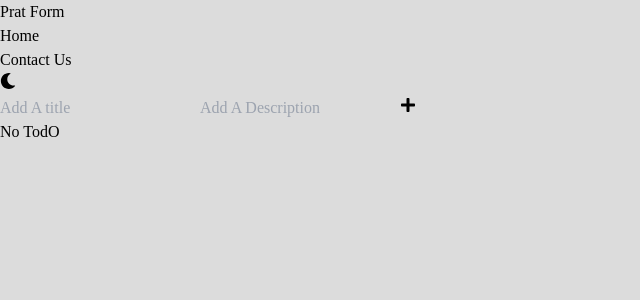
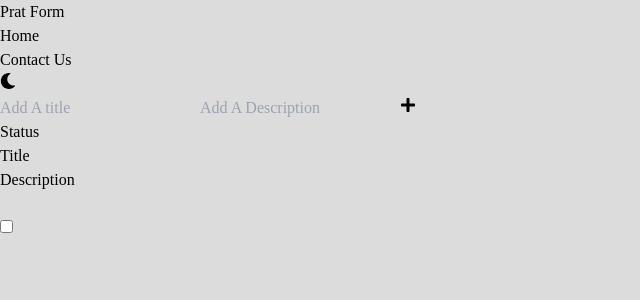
Before and after one commit to AESiR-0/a-better-todo, a React (Vite) app: page / in a window 1280 px wide. Both pictures are taken after a click on the button 408 px from the left and 105 px from the top of the page. Shown: the top 300 px of the page, without its empty margins (0-640 px from the left). Built offline with nearby package versions, Linux system fonts and the light colour scheme.

Commit message:
placement done

```diff
--- a/src/components/InputBox.jsx
+++ b/src/components/InputBox.jsx
@@ -2,65 +2,70 @@ import { useRef, useState } from "react";
 import { FaPlus } from "react-icons/fa";
 
 function InputBox() {
-  const title = useRef("");
-  const description = useRef("");
+  const inputTitle = useRef("");
+  const inputDescription = useRef("");
   const [data, setData] = useState([]);
-  const CheckBoxStatus = ()=>{}
+  const checkBox = document.getElementById('status');
+  const deev = document.getElementById('strik');
+  const Strike = () => {
+    if (checkBox.checked == true){
+      deev.style.textDecoration = 'line-through'
+    } else {
+      deev.style.textDecoration = 'none'
+        }
+  }
+
   return (
     <>
       <div className="input translate-y-56 flex justify-center items-center   ">
         <input
           type="text"
           className="bg-black mx-2 px-2"
-        ref={title}
+          ref={inputTitle}
           placeholder="Add A title"
         />
         <input
           type="text"
           className="bg-black mx-2 px-2"
-        ref={description}
+          ref={inputDescription}
           placeholder="Add A Description"
         />
         <button
           onClick={(e) => {
             e.preventDefault();
-          setData(
+            setData([
               ...data,
-            { title: title.current.value ,
-             description: description.current.value }
-          );
-          title.current.value='';
-          description.current.value='';
+              {
+                title: inputTitle.current.value,
+                description: inputDescription.current.value,
+              },
+            ]);
+            inputTitle.current.value = '',
+            inputDescription.current.value = ''
           }}
           id="add-task"
         >
-
           <FaPlus></FaPlus>
         </button>
       </div>
-    <div className="display">
+      <div className="display translate-y-80 relative left-80  border-solid w-fit flex">
+        <h1>Status</h1>
+        <h1>Title</h1>
+        <h1>Description</h1>
+        <br />
+        </div>
+        <div id="strike">
       {data && data.length>0 ? data.map((value, index)=>{
             return(
-              <div key={index}>
-                <table>
-                    <thead>
-                        <tr>
-                        <th scope="col">Status</th>
-                        <th scope="col">Title</th>
-                        <th scope="col">Description</th>
-                        </tr>
-                    </thead>
-                    <tbody>
-                        <tr>
-                            <th scope="row">
-                <input type="checkbox" name="Status" onChange={CheckBoxStatus} id="" />
-                </th>
+              <div className="w-fit translate-x-40 py-4 translate-y-96 flex" key={index}>
+              <input className="mx-10 translate-x-80" type="checkbox" onChange={Strike}  name="Status" id="status" />
+              <h2  className="title mx-36 translate-x-80">{value.title}</h2>
+              <h6  className="desc mx-28 translate-x-80">{value.description}</h6>
 
-                </tr>
-                </tbody></table>
+
               </div>
             )
-          }): "No TodO"}
+          }): "No ToDo"}
         </div>
     </>
   );
```
Lines whose indentation alone changed are shown as unchanged.
